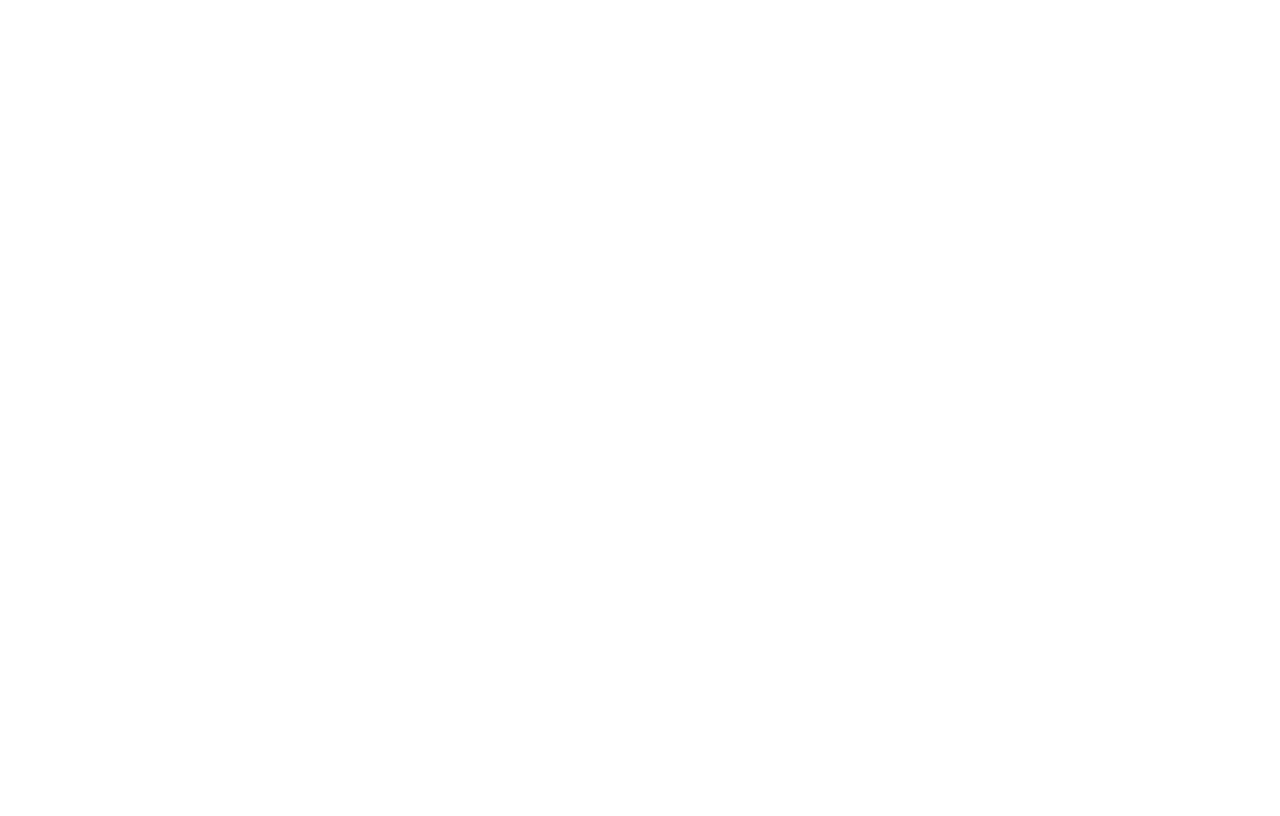
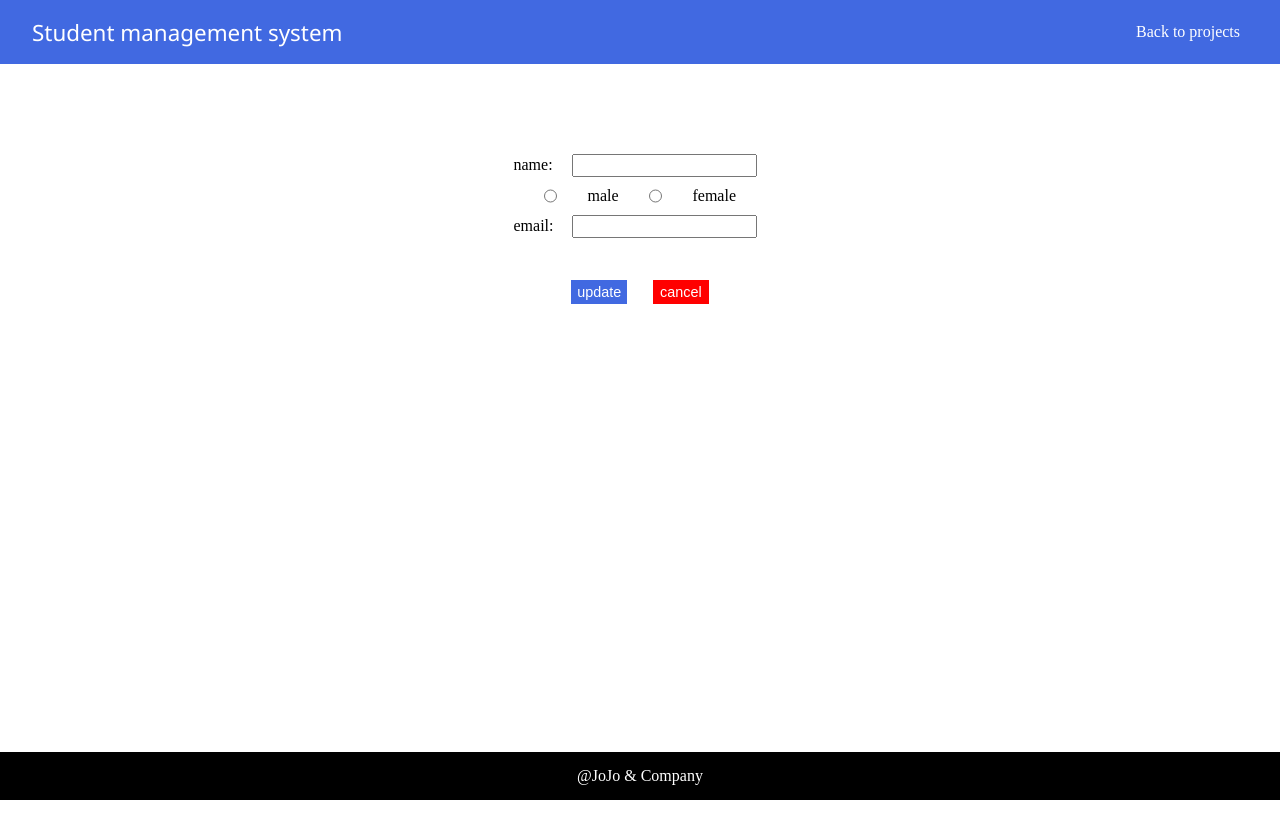
Before and after one commit to JamesCCoder/resume_frontend, a React (Create React App) app: page /project1/1/edit in a window 1280 px wide. Before the commit this address had no page. Built offline with nearby package versions, Linux system fonts and the light colour scheme; no server answers.

Commit message:
finish prototype

```diff
--- a/package.json
+++ b/package.json
@@ -7,6 +7,7 @@
     "@testing-library/react": "^13.4.0",
     "@testing-library/user-event": "^13.5.0",
     "axios": "^1.7.0",
+    "dotenv": "^16.4.5",
     "react": "^18.3.1",
     "react-dom": "^18.3.1",
     "react-router-dom": "^6.23.1",
--- a/src/App.js
+++ b/src/App.js
@@ -1,7 +1,7 @@
 import './App.scss';
 
 
-import { BrowserRouter as Router, Route, Routes, Link } from 'react-router-dom';
+import { Link } from 'react-router-dom';
 
 function App() {
   return (
--- a/src/components/Header.js
+++ b/src/components/Header.js
@@ -1,7 +1,7 @@
 import React from "react";
 import "./Header.scss";
 
-import { BrowserRouter as Router, Route, Routes, Link } from 'react-router-dom';
+import { Link } from 'react-router-dom';
 
 const Header = () =>{
    return (
--- a/src/components/Info.js
+++ b/src/components/Info.js
@@ -3,10 +3,11 @@ import "./Info.scss";
 
 import axios from 'axios';
 
-import { BrowserRouter as Router, Route, Routes, Link } from 'react-router-dom';
+import { Link } from 'react-router-dom';
 import { useParams } from 'react-router-dom';
 
 const Info = () => {
+    const apiBaseUrl = process.env.REACT_APP_API_BASE_URL;
     const { id } = useParams();
     const [student, setStudent] = useState(null);
     const [error, setError] = useState(null);
@@ -15,7 +16,7 @@ const Info = () => {
      useEffect(() => {
         const fetchStudent = async () => {
         try {
-            const response = await axios.get(`http://localhost:8080/students/${id}`);
+            const response = await axios.get(`${apiBaseUrl}/students/${id}`);
             setStudent(response.data);
             setLoading(false);
         } catch (error) {
@@ -56,7 +57,10 @@ const Info = () => {
                         <td>{student.email}</td>
                     </tr>
                 </table>
-                <Link to = "/project1" className="info_button">back to main</Link>
+                <div className="info_buttons">
+                    <Link to = {`/project1/${id}/edit`} className="info_button_edit">edit</Link>
+                    <Link to = "/project1" className="info_button_back">back to main</Link>
+                </div>
             </div>
         ) : (
         <div>No student found</div>
--- a/src/components/Info.scss
+++ b/src/components/Info.scss
@@ -14,12 +14,29 @@
             padding: 0.8rem;
         }
     }
-    .info_button{
-        margin:2rem 0 0 0;
+    .info_buttons{
+        display: flex;
+        flex-direction: column;
+        justify-content: center;
+        align-items: center;
+        .info_button_edit{
+            margin:1.5rem 0 0 0;
             background-color: royalblue;
             color:white;
             border:1px solid royalblue;
-        padding:5px 10px;
+            padding:4px 10px;
+            text-decoration: none;
+            &:hover{
+                background-color: white;
+                color:royalblue;
+            }
+        }
+        .info_button_back{
+            margin:0.8rem 0 0 0;
+            background-color: royalblue;
+            color:white;
+            border:1px solid royalblue;
+            padding:4px 20px;
             text-decoration: none;
             &:hover{
                 background-color: white;
@@ -27,3 +44,5 @@
             }
         }
     }
+
+}
--- a/src/components/Input.js
+++ b/src/components/Input.js
@@ -1,11 +1,16 @@
-import React,{useState} from "react";
+import React,{useState, useEffect} from "react";
 import "./Input.scss";
 
 import axios from 'axios';
 
-import { BrowserRouter as Router, Route, Routes, Link } from 'react-router-dom';
+import { useNavigate, useParams } from 'react-router-dom';
 
 const Input = () =>{
+
+    const apiBaseUrl = process.env.REACT_APP_API_BASE_URL;
+
+    const navigate = useNavigate();
+    const { id } = useParams();
     const [formData, setFormData] = useState({
         name: '',
         sex: '',
@@ -13,6 +18,24 @@ const Input = () =>{
     });
 
     const [error, setError] = useState(null);
+    const [validationError, setValidationError] = useState('');
+
+    useEffect(() => {
+        if (id) {
+            // will get data if id exists -> eidt model
+            const fetchStudentData = async () => {
+                try {
+                    const response = await axios.get(`${apiBaseUrl}/students/${id}`);
+                    setFormData(response.data);
+                } catch (error) {
+                    setError('Error fetching student data');
+                    console.error('Error fetching student data:', error);
+                }
+            };
+
+            fetchStudentData();
+        }
+    }, [id]);
 
     const handleChange = (e) => {
         setFormData({
@@ -21,18 +44,48 @@ const Input = () =>{
         });
     };
 
+
+    const validate = () => {
+        if (!formData.name) {
+            return 'Name is required';
+        }
+        if (!formData.email) {
+            return 'Email is required';
+        }
+        const emailPattern = /^[^\s@]+@[^\s@]+\.[^\s@]+$/;
+        if (!emailPattern.test(formData.email)) {
+            return 'Invalid email address';
+        }
+        if (!formData.sex) {
+            return 'Sex is required';
+        }
+        return '';
+    };
+
     const submitClick = async(e) =>{
         e.preventDefault();
+        const validationMessage = validate();
+        if (validationMessage) {
+            setValidationError(validationMessage);
+            return;
+        }
         try {
-      await axios.post('http://localhost:8080/students', formData);
+         if (id) {
+                await axios.put(`${apiBaseUrl}/students/${id}`, formData);
+            } else {
+                await axios.post(`${apiBaseUrl}/students`, formData);
+            }
+
                 setFormData({
                     name: '',
                     sex: '',
                     email: ''
                 });
+
+            navigate('/project1');
             } catch (error) {
-      setError('Error adding student');
-      console.error('Error adding student:', error);
+                setError(id ? 'Error updating student' : 'Error adding student');
+                console.error(id ? 'Error updating student:' : 'Error adding student:', error);
             }
     }
 
@@ -42,33 +95,53 @@ const Input = () =>{
         sex: '',
         email: ''
       });
+      navigate('/project1');
     }
+
+
    return (
        <div className="input_overall">
            <form className="input_form" autoComplete="off" onSubmit={submitClick}>
                 <div>
-                    <label htmlFor="id" className="input_label">name: </label>
-                    <input value={formData.name} onChange={handleChange} type="text" id="id" name="id" className="input_inputbox" autoComplete="off"></input>
+                    <label htmlFor="name" className="input_label">name: </label>
+                    <input value={formData.name} onChange={handleChange} type="text" id="name" name="name" className="input_inputbox" autoComplete="off"></input>
                 </div>
 
                 <div className="input_radio">
-                    <input type="radio" id="option1" name="option" value="option1" className="radio_input"/>
-                    <label htmlFor="option1" className="radio_label">male</label>
-                    <input type="radio" id="option2" name="option" value="option2" className="radio_input"/>
-                    <label htmlFor="option2" className="radio_label">female</label>
+                    <input
+                        type="radio"
+                        id="male"
+                        name="sex"
+                        value="male"
+                        checked={formData.sex === 'male'}
+                        className="radio_input"
+                        onChange={handleChange}
+                    />
+                    <label htmlFor="male" className="radio_label">male</label>
+                    <input
+                        type="radio"
+                        id="female"
+                        name="sex"
+                        value="female"
+                        checked={formData.sex === 'female'}
+                        className="radio_input"
+                        onChange={handleChange}
+                    />
+                    <label htmlFor="female" className="radio_label">female</label>
                 </div>
 
                 <div>
                     <label htmlFor="email" className="input_label">email: </label>
-                    <input value={formData.name} onChange={handleChange} type="text" id="email" name="email" className="input_inputbox" autoComplete="off"></input>
+                    <input value={formData.email} onChange={handleChange} type="text" id="email" name="email" className="input_inputbox" autoComplete="off"></input>
                 </div>
+                {validationError && <p className="error">{validationError}</p>}
                 <div className="input_buttons">
-                    <Link to = "/project1"  className="input_submit" onClick={e => submitClick(e)}>
-                       add
-                    </Link>
-                    <Link to = "/project1" className="input_cancel" onClick={e => cancelClick(e)}>
+                    <button className="input_submit" type="submit">
+                       {id ? 'update' : 'add'}
+                    </button>
+                    <button className="input_cancel" type="button" onClick={e => cancelClick(e)}>
                        cancel
-                    </Link>
+                    </button>
                 </div>
 
            </form>
--- a/src/components/Input.scss
+++ b/src/components/Input.scss
@@ -20,7 +20,10 @@
         .input_inputbox{
             margin:10px 10px;
             padding:2px;
-    }
+        }
+        .error{
+            color:red;font-size: 0.8rem;
+        }
         .input_buttons{
             display: flex;
             flex-direction: row;
@@ -31,7 +34,7 @@
                 border:1px solid royalblue;
                 background-color: royalblue;
                 color:white;
-                width:2rem;
+                width:3.5rem;
                 padding:3px 10px;
                 text-decoration: none;
                 font-size: 0.9rem;
@@ -47,7 +50,7 @@
                 border:1px solid red;
                 background-color: red;
                 color:white;
-                width:2rem;
+                width:3.5rem;
                 padding:3px 10px;
                 display: flex;
                 justify-content: center;
--- a/src/index.js
+++ b/src/index.js
@@ -2,7 +2,7 @@ import React from 'react';
 import ReactDOM from 'react-dom/client';
 import './index.scss';
 import App from './App';
-import { BrowserRouter as Router, Route, Routes, Link } from 'react-router-dom';
+import { BrowserRouter as Router, Route, Routes} from 'react-router-dom';
 import Home from 'pages/Home';
 import Detail from 'pages/Detail';
 import Add from "pages/Add";
@@ -17,6 +17,7 @@ root.render(
             <Route path="/project1" element={<Home />} />
             <Route path="/project1/:id" element={<Detail />} />
             <Route path="/project1/add" element={<Add />} />
+            <Route path="/project1/:id/edit" element={<Add />} />
         </Routes>
     </Router>
   </React.StrictMode>
--- a/src/pages/Home.js
+++ b/src/pages/Home.js
@@ -8,9 +8,9 @@ import List from "components/List";
 const Home = () =>{
     return(
         <div className="home_overall">
-        <Header />
-         <List />
-        <Footer />
+            <Header />
+            <List />
+            <Footer />
         </div>
 
     )
```
Also changed, not shown: src/components/List.js (+7 -4 lines), 2 other files (tests, documents, lock files or other folders). Lines whose indentation alone changed are shown as unchanged.
